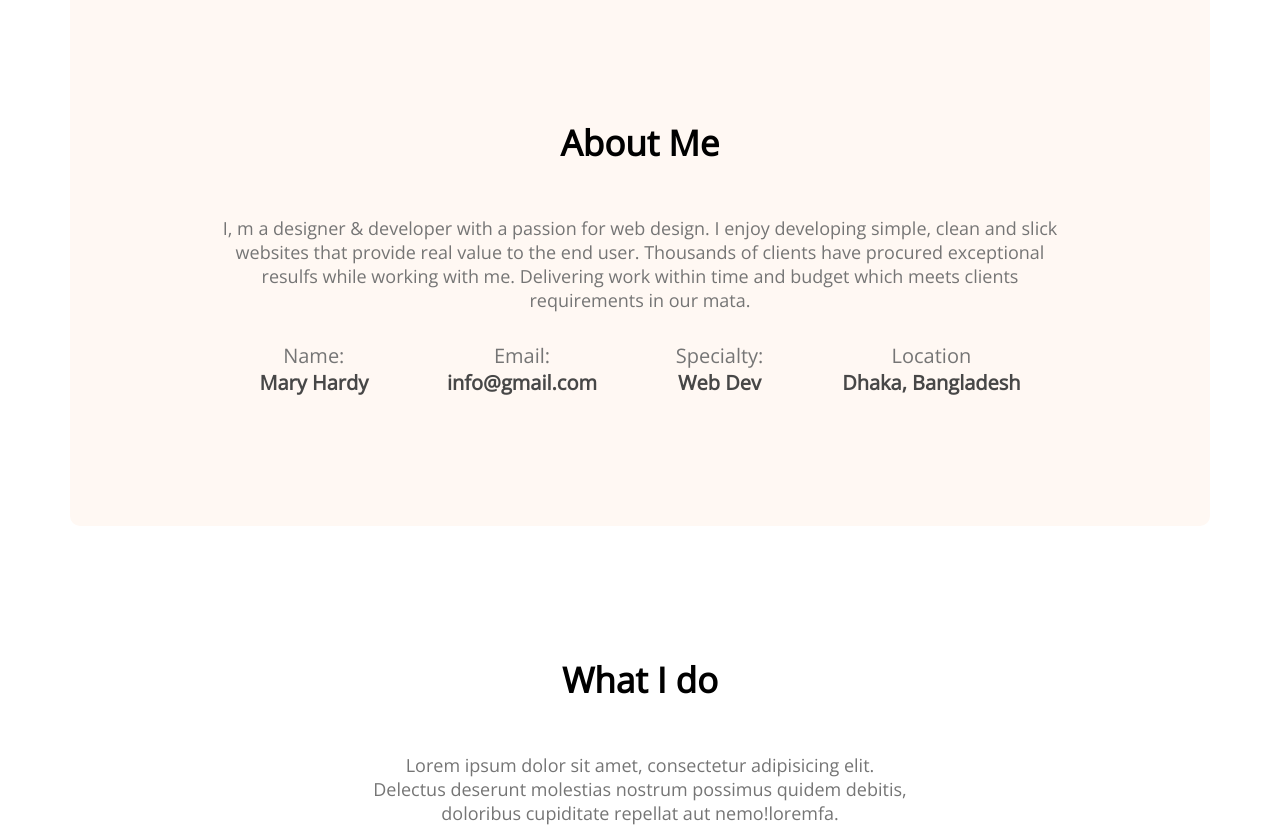
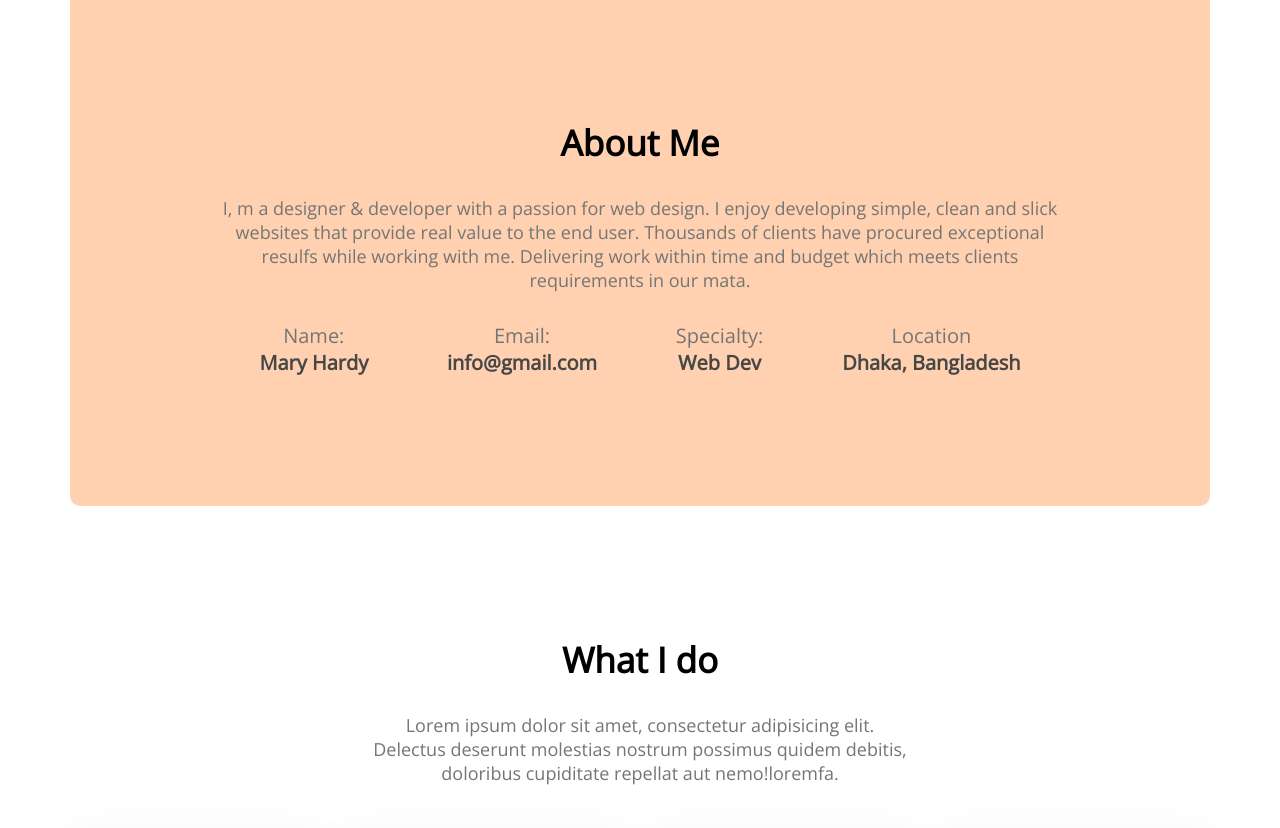
Before and after one commit to mahirshahriyaar/developer-portfolio, a plain HTML site: page index.html in a window 1280 px wide. Shown: the part 981-1809 px from the top of the page. Drawn offline with nearby package versions, Linux system fonts and the light colour scheme; files whose address does not match are found by name.

Commit message:
about color

```diff
--- a/index.html
+++ b/index.html
@@ -13,7 +13,7 @@
     <!-- Open sans font link add -->
     <link href="https://fonts.googleapis.com/css2?family=Open+Sans&display=swap" rel="stylesheet">
 </head>
-
+<!-- Profile section -->
 <body>
     <header class="header">
         <nav>
@@ -34,57 +34,74 @@
                 </p>
 
                 <button class="btn-primary"><i class="fa-solid fa-download"></i> Download CV </button>
+                 <!-- created by me -->
                 <button class="btn-contact"><i class="fa-solid fa-phone"></i> Contact </button>
+                <!-- fontawesome.com -->
 
             </div>
 
                 <img src="images/hardy.png" alt="">
         </div>
     </header>
+    <!-- About me section -->
     <main>
         <section class="about">
+
             <h3 class="section-title">About Me</h3>
             <p class="section-description">I, m a designer & developer with a passion for web design. I enjoy developing simple, clean and slick websites that provide real value to the end user. Thousands of clients have procured exceptional resulfs while working with me. Delivering work within time and budget which meets clients requirements in our mata.</p>
+
             <div class="about-info-container">
+
                 <div class="about-info">
                     <p class="info-title">Name:</p>
                     <p class="info-description">Mary Hardy</p>
                 </div>
+
                 <div class="about-info">
                     <p class="info-title">Email:</p>
                     <p class="info-description">info@gmail.com</p>
                 </div>
+
                 <div class="about-info">
                     <p class="info-title">Specialty:</p>
                     <p class="info-description">Web Dev</p>
                 </div>
+
                 <div class="about-info">
                     <p class="info-title">Location</p>
                     <p class="info-description">Dhaka, Bangladesh</p>
                 </div>
+
             </div>
         </section>
+
         <!-- what i do section -->
+
         <section class="what-i-do">
+
             <h3 class="section-title">What I do</h3>
+            <P class="i-do-description">Lorem ipsum dolor sit amet, consectetur adipisicing elit. Delectus deserunt molestias nostrum possimus quidem debitis, doloribus cupiditate repellat aut nemo!loremfa.</P>
+
             <!-- .skills-container>.skill*4>img+p.skill-title+p.skill-description>lorem15 -->
-            <P class="i-do-description">Lorem ipsum dolor sit amet, consectetur adipisicing elit. Delectus deserunt molestias nostrum possimus quidem debitis, doloribus cupiditate repellat aut nemo!loremfa.</P>
             <div class="skills-container">
                 <div class="skill">
                     <img src="images/icons/js.png" alt="">
                     <p class="skill-title">Vanilla JavaScript</p>
                     <p class="skill-description">Lorem ipsum, dolor sit amet consectetur adipisicing elit. Quae quasi voluptatibus, quos soluta eligendi mollitia!</p>
                 </div>
+
                 <div class="skill">
                     <img src="images/icons/react.png" alt="">
                     <p class="skill-title">React</p>
                     <p class="skill-description">Cupiditate a dolore fugit similique voluptatem laboriosam dolorum harum, tempore dignissimos vel, modi repellat necessitatibus.</p>
                 </div>
+
                 <div class="skill">
                     <img src="images/icons/mongo.png" alt="">
                     <p class="skill-title">Mongo DB</p>
                     <p class="skill-description">Ad sunt animi perferendis fuga obcaecati rerum excepturi magni optio, dicta, quae perspiciatis, necessitatibus adipisci?</p>
                 </div>
+
                 <div class="skill">
                     <img src="images/icons/nodejs.png" alt="">
                     <p class="skill-title">Node.js</p>
@@ -92,6 +109,7 @@
                 </div>
             </div>
         </section>
+
         <!-- Resume Section -->
         <section class="resume">
             <h3 class="section-title-r">A Summary of My Resume</h3>
--- a/styles/portfolio.css
+++ b/styles/portfolio.css
@@ -34,9 +34,13 @@
 }
 .header{
     background: #FFF8F3;
+    /* background color add */
     background-image: url('../images/header_bg.png'), url(../images/developer.png);
+    /* adding background image */
     background-repeat: no-repeat;
+    /* background will not repeat in random time */
     background-position: bottom right, left;
+    /* one image wil go bottom right another will go left */
 }
 
 /* header and navigation styles */
@@ -46,6 +50,7 @@ nav{
     /* h1 and ul would be in same line */
     justify-content: space-between;
     /* create space between h1 and ul */
+    /* items are evenly distributed in the line; first item is on the start line, last item on the end line */
     padding: 50px 200px;
     /* inside nav 50px for top and bottom and 200px for right and left */
 }
@@ -95,30 +100,35 @@ nav li{
 main{
     max-width: 1140px;
     margin: 0 auto;
+    /* center  */
 }
 /* about section styles */
 .about{
     text-align: center;
     margin-top: 130px;
-    background: #FFF8F3;
+    background: #ffd1b0;
     border-radius: 10px;
     padding: 130px 150px;
 }
 .section-title{
+    text-align: center;
     font-weight: 700;
     font-size: 35px;
-    margin-bottom: 50px;
-
-
+    margin-bottom: 30px;
 }
 .section-description{
     color: #757575;
     font-size: 18px;
     margin-bottom: 30px;
+
 }
 .about-info-container{
     display: flex;
+    /* side by side */
     justify-content: space-around;
+    /* search flexbox cheat sheet */
+    /* items are evenly distributed in the line with equal space around them. */
+
 }
 .about .info-title{
     font-size: 20px;
@@ -129,6 +139,7 @@ main{
     font-size: 20px;
     color: #474747;
 }
+
 /* what i do styles */
 .what-i-do{
     margin-top: 130px;
```
